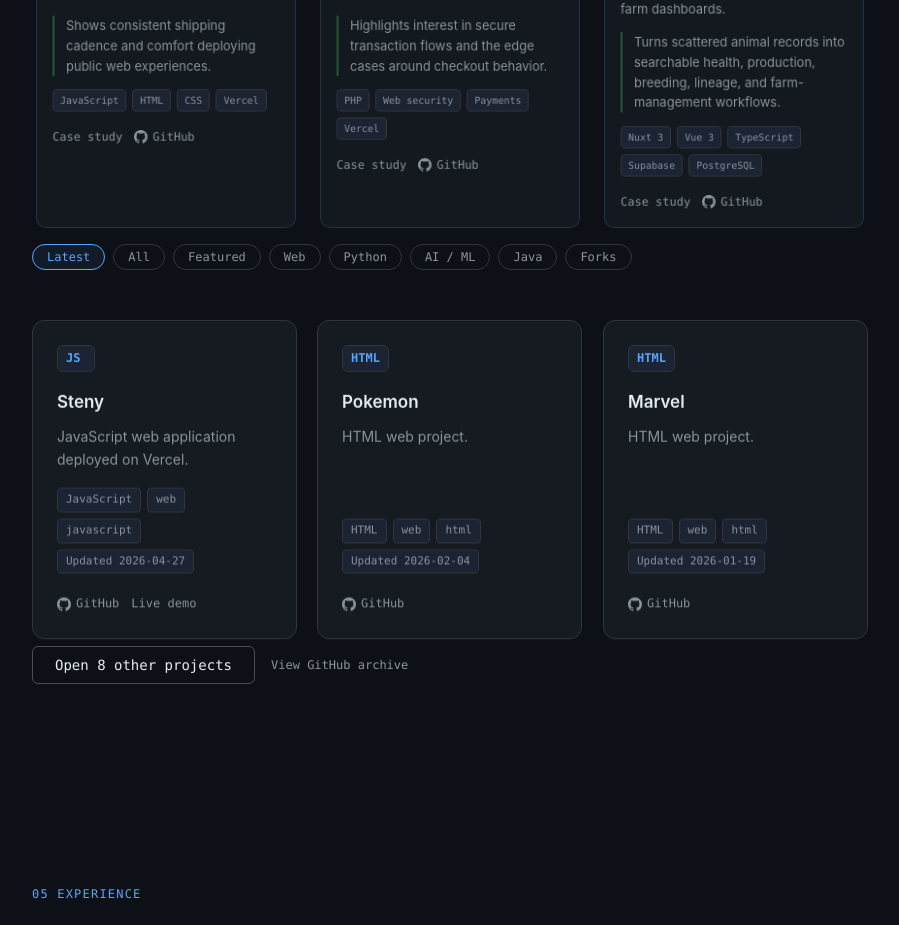
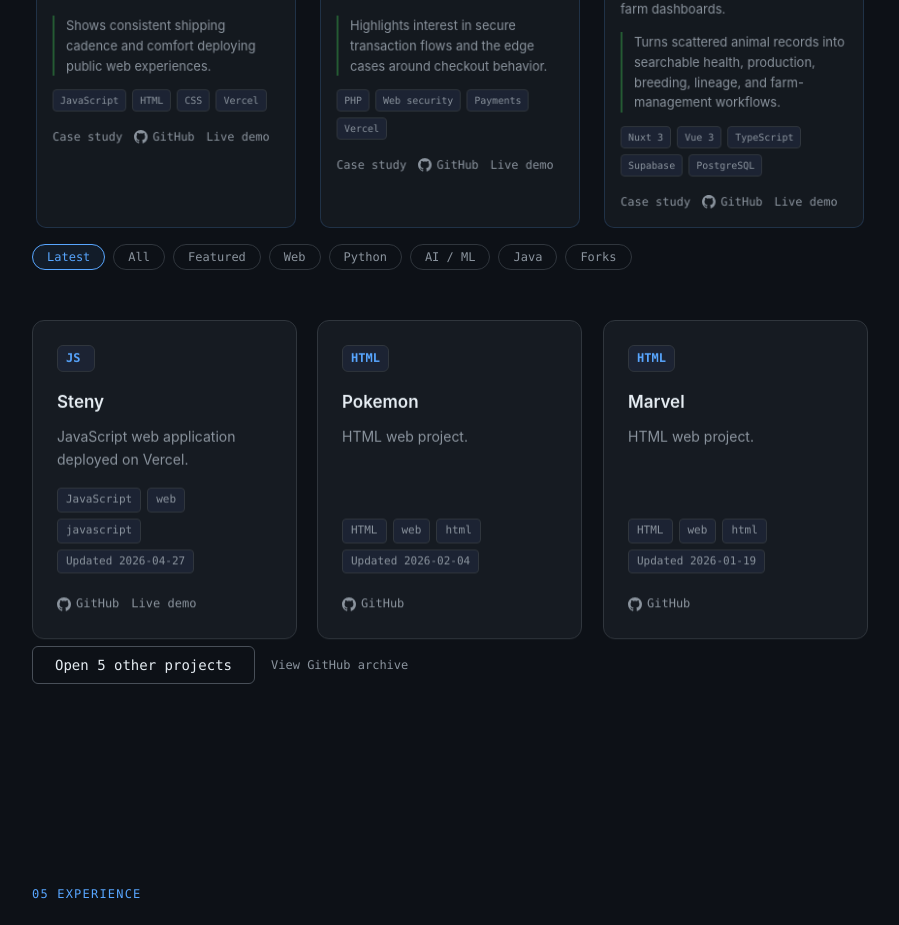
Before and after one commit to Muthiru/portfolio, a Next.js app: page / in a window 1280 px wide. Shown: the part 5560-6485 px from the top of the page, without its empty margins (190-1089 px from the left). Built offline with nearby package versions, Linux system fonts and the light colour scheme.

Commit message:
added live url on the jamiejo and secure payments project and removed some redundnat projects

```diff
--- a/app/components/Projects.tsx
+++ b/app/components/Projects.tsx
@@ -143,6 +143,11 @@
                   {githubIcon}
                   GitHub
                 </a>
+                {project.demoUrl && (
+                  <a href={project.demoUrl} className="project-link" target="_blank" rel="noopener noreferrer">
+                    Live demo
+                  </a>
+                )}
               </div>
             </div>
           </article>
--- a/app/data/projects.ts
+++ b/app/data/projects.ts
@@ -191,30 +191,6 @@
     updatedAt: '2025-02-01',
   },
   {
-    name: 'Java-class',
-    description: 'Abstract class implementation in Java.',
-    language: 'Java',
-    repoUrl: 'https://github.com/Muthiru/Java-class',
-    tags: ['java'],
-    updatedAt: '2025-06-12',
-  },
-  {
-    name: 'Abstract-class',
-    description: 'Abstract class implementation.',
-    language: 'Java',
-    repoUrl: 'https://github.com/Muthiru/Abstract-class',
-    tags: ['java'],
-    updatedAt: '2025-02-01',
-  },
-  {
-    name: 'TravelPackage-Class',
-    description: 'Java class project for travel package modelling.',
-    language: 'Java',
-    repoUrl: 'https://github.com/Muthiru/TravelPackage-Class',
-    tags: ['java'],
-    updatedAt: '2025-02-25',
-  },
-  {
     name: 'Daniel-Cipher',
     description: 'Custom cipher based on a Feistel cipher structure.',
     language: 'C++',
```
